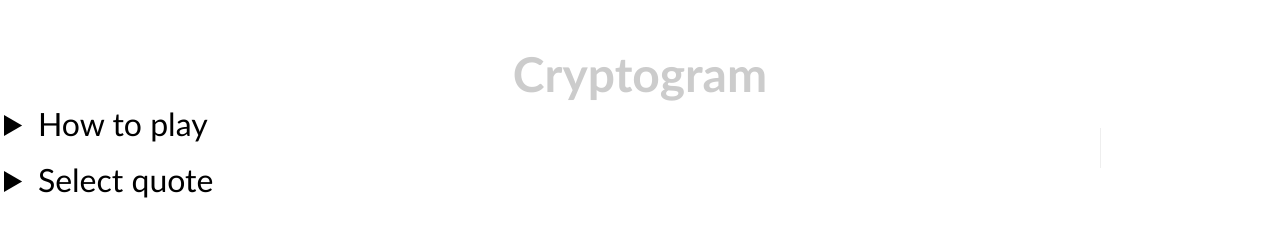
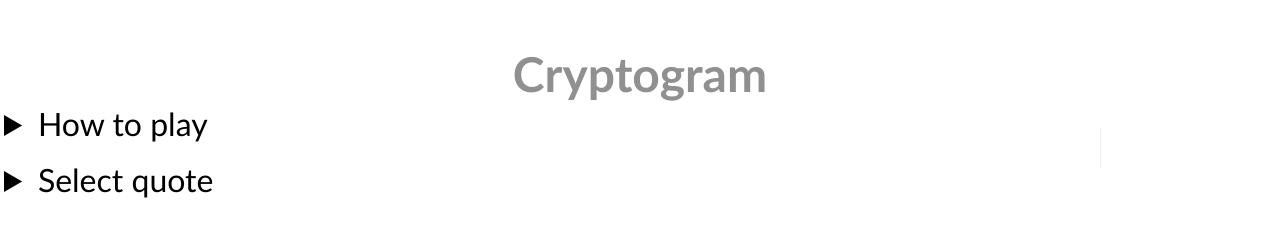
Before and after one commit to decorator-factory/cryptograms, a website built with Parcel: page site/index.html in a window 1280 px wide. Built offline with nearby package versions, Linux system fonts and the light colour scheme.

Commit message:
Improve h1 contrast

```diff
--- a/site/style.css
+++ b/site/style.css
@@ -209,7 +209,7 @@ h1 {
   margin-top: 2rem;
   margin-bottom: 2rem;
   text-align: center;
-  color: #ccc;
+  color: #909090;
 
   @media (width <900px) {
     display: none;
```
